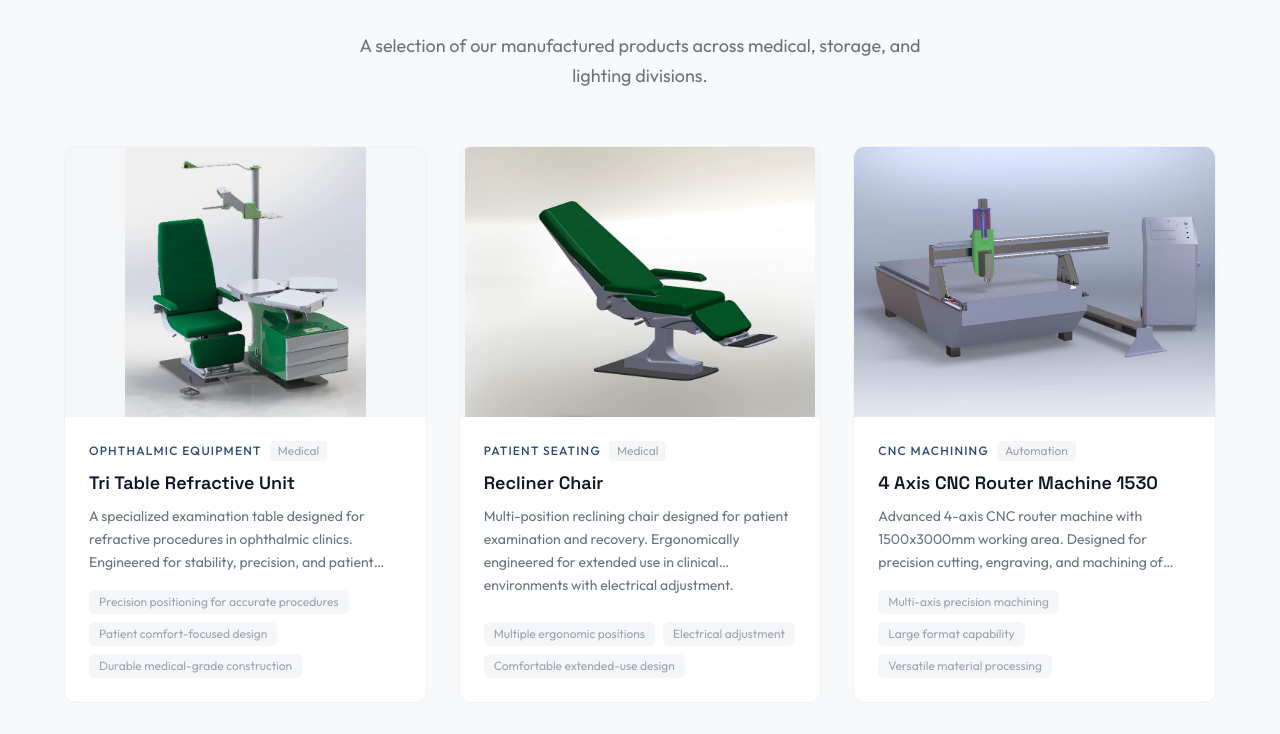
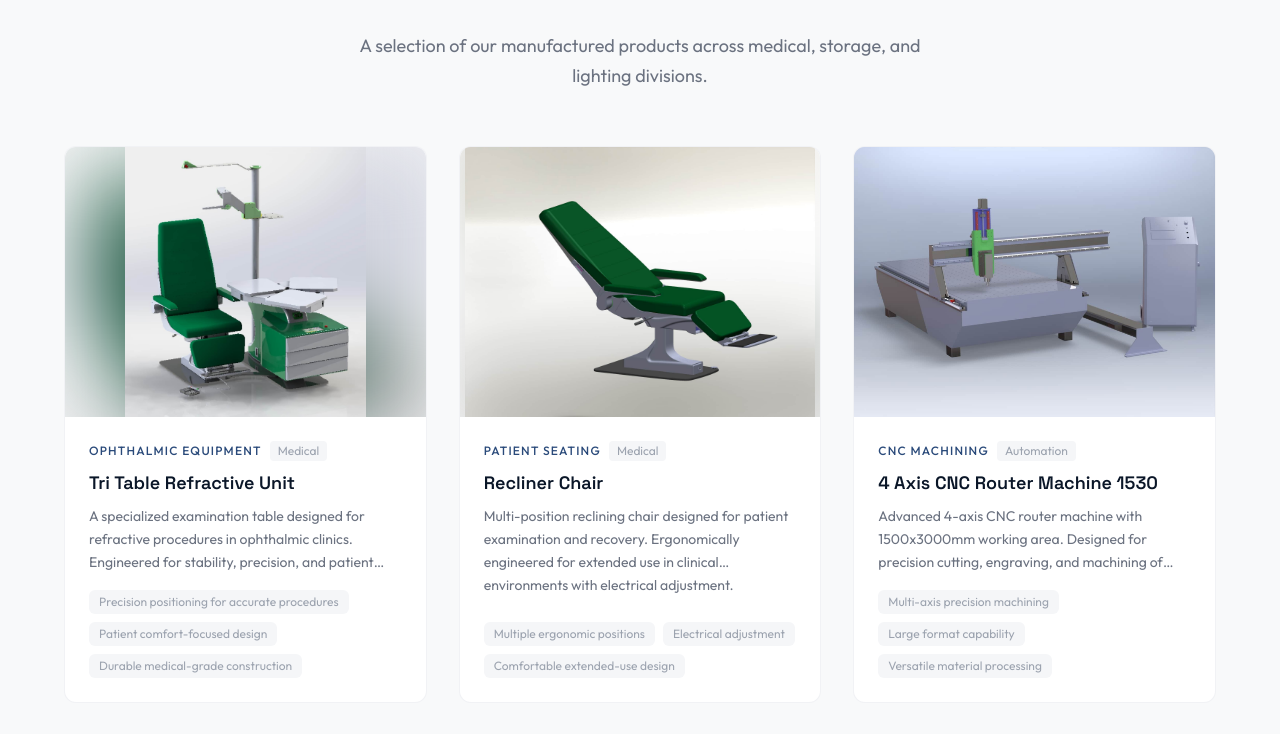
Before and after one commit to yara-hue/medimarks, a Next.js app: page / in a window 1280 px wide. Shown: the part 5024-5758 px from the top of the page. Built offline with nearby package versions, Linux system fonts and the light colour scheme.

Commit message:
refactor: use dual-img instead of bg-image for blur

```diff
--- a/src/components/ui/FitBlurImage.tsx
+++ b/src/components/ui/FitBlurImage.tsx
@@ -7,9 +7,11 @@ interface FitBlurImageProps {
 export function FitBlurImage({ src, alt, className = "" }: FitBlurImageProps) {
   return (
     <div className="absolute inset-0">
-      <div
-        className="absolute inset-0 bg-cover bg-center blur-2xl scale-110"
-        style={{ backgroundImage: `url(${src})` }}
+      <img
+        src={src}
+        alt=""
+        className="absolute inset-0 w-full h-full object-cover blur-2xl scale-110"
+        aria-hidden="true"
       />
       <img
         src={src}
```
